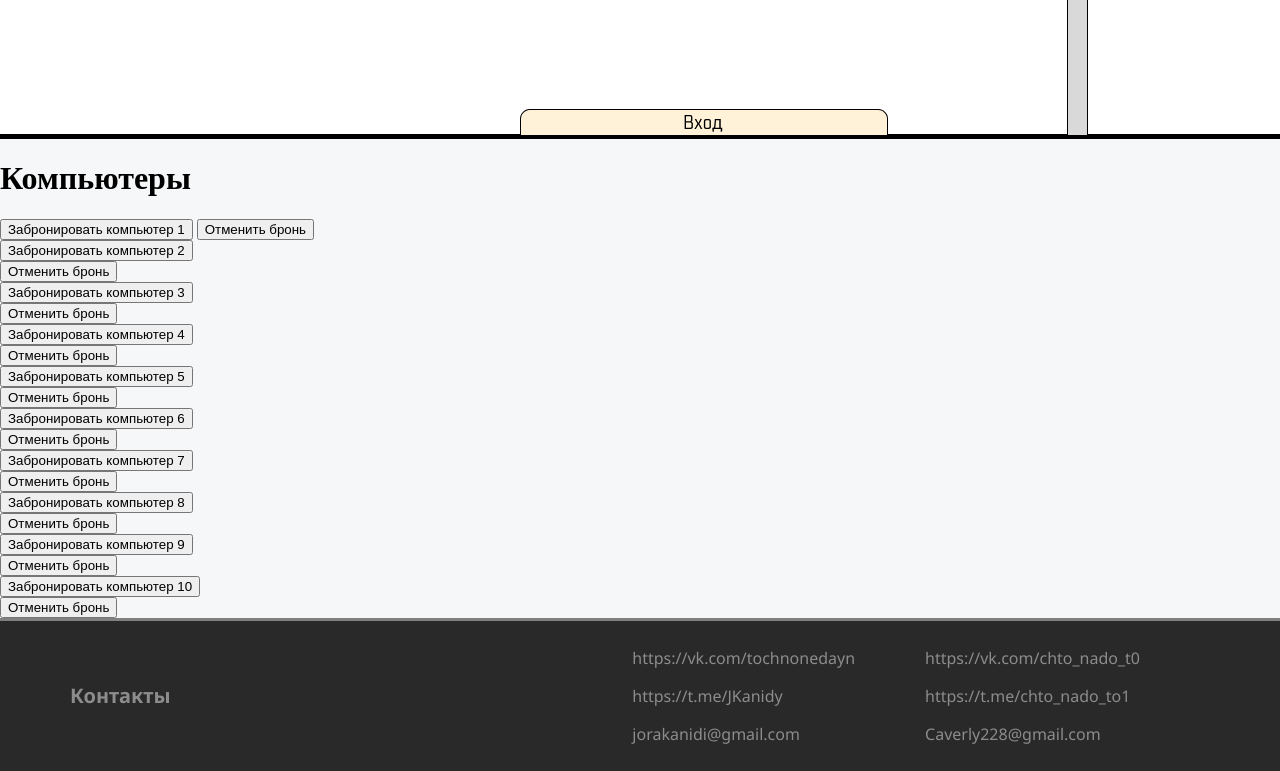
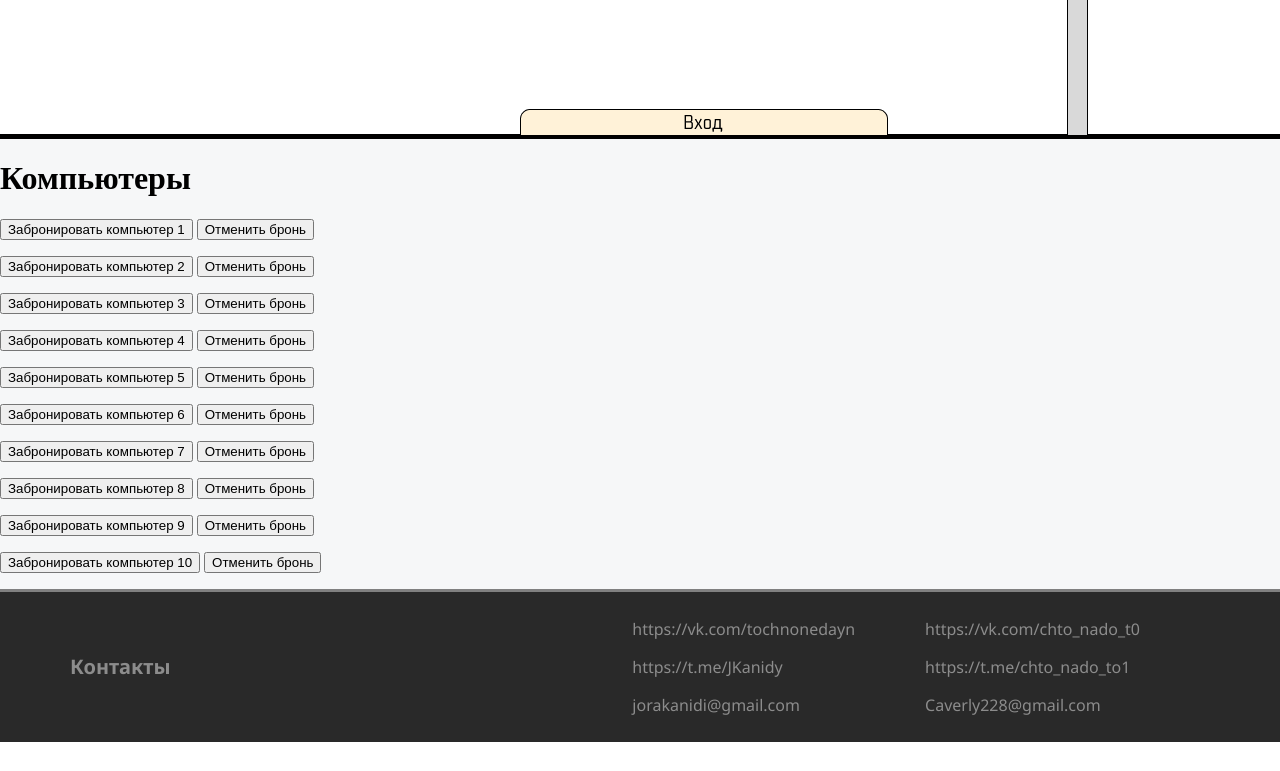
Before and after one commit to JKanidy/reservation, a Django app: page /products/ in a window 1280 px wide; the page is wider, and only the part inside the window is pictured. Shown: the part 562-1333 px from the top of that part. After the commit the page ends 1304 px from the top of that part, so only its background shows below. Run offline with Django 5.2, Linux system fonts and the light colour scheme; the visitor is signed in with stand-in values (Sample User, id 1); parts of the project's set-up code (start-up, migrations or seed data) failed here and were passed over.

Commit message:
обернул в теги

```diff
--- a/products/templates/products/computers_list.html
+++ b/products/templates/products/computers_list.html
@@ -5,88 +5,162 @@
 </div>
 
     <h1>Компьютеры</h1>
-
+<p>
 <div class="buttons-inline">
     <form action="{% url 'products:reserve_computer' computer_name=1 %}" method="post">
         {% csrf_token %}
         <input type="submit" value="Забронировать компьютер 1">
     </form>
 </div>
+
 <div class="buttons-inline">
     <form action="{% url 'products:reserve_delete' reservation_id=1 %}" method="post">
         {% csrf_token %}
         <input type="submit" value="Отменить бронь">
     </form>
 </div>
+</p>
+
+<p>
+<div class="buttons-inline">
 <form action="{% url 'products:reserve_computer' computer_name=2 %}" method="post">
     {% csrf_token %}
     <input type="submit" value="Забронировать компьютер 2">
 </form>
+</div>
+
+<div class="buttons-inline">
 <form action="{% url 'products:reserve_delete' reservation_id=2 %}" method="post">
     {% csrf_token %}
     <input type="submit" value="Отменить бронь">
 </form>
+</div>
+</p>
+
+<p>
+<div class="buttons-inline">
 <form action="{% url 'products:reserve_computer' computer_name=3 %}" method="post">
     {% csrf_token %}
     <input type="submit" value="Забронировать компьютер 3">
 </form>
+</div>
+
+<div class="buttons-inline">
 <form action="{% url 'products:reserve_delete' reservation_id=3 %}" method="post">
     {% csrf_token %}
     <input type="submit" value="Отменить бронь">
 </form>
+</div>
+</p>
+
+<p>
+<div class="buttons-inline">
 <form action="{% url 'products:reserve_computer' computer_name=4 %}" method="post">
     {% csrf_token %}
     <input type="submit" value="Забронировать компьютер 4">
 </form>
+</div>
+
+<div class="buttons-inline">
 <form action="{% url 'products:reserve_delete' reservation_id=4 %}" method="post">
     {% csrf_token %}
     <input type="submit" value="Отменить бронь">
 </form>
+</div>
+</p>
+
+<p>
+<div class="buttons-inline">
 <form action="{% url 'products:reserve_computer' computer_name=5 %}" method="post">
     {% csrf_token %}
     <input type="submit" value="Забронировать компьютер 5">
 </form>
+</div>
+
+<div class="buttons-inline">
 <form action="{% url 'products:reserve_delete' reservation_id=5 %}" method="post">
     {% csrf_token %}
     <input type="submit" value="Отменить бронь">
 </form>
+</div>
+</p>
+
+<p>
+<div class="buttons-inline">
 <form action="{% url 'products:reserve_computer' computer_name=6 %}" method="post">
     {% csrf_token %}
     <input type="submit" value="Забронировать компьютер 6">
 </form>
+</div>
+
+<div class="buttons-inline">
 <form action="{% url 'products:reserve_delete' reservation_id=6 %}" method="post">
     {% csrf_token %}
     <input type="submit" value="Отменить бронь">
 </form>
+</div>
+</p>
+
+<p>
+<div class="buttons-inline">
 <form action="{% url 'products:reserve_computer' computer_name=7 %}" method="post">
     {% csrf_token %}
     <input type="submit" value="Забронировать компьютер 7">
 </form>
+</div>
+
+<div class="buttons-inline">
 <form action="{% url 'products:reserve_delete' reservation_id=7 %}" method="post">
     {% csrf_token %}
     <input type="submit" value="Отменить бронь">
 </form>
+</div>
+</p>
+
+<p>
+<div class="buttons-inline">
 <form action="{% url 'products:reserve_computer' computer_name=8 %}" method="post">
     {% csrf_token %}
     <input type="submit" value="Забронировать компьютер 8">
 </form>
+</div>
+
+<div class="buttons-inline">
 <form action="{% url 'products:reserve_delete' reservation_id=8 %}" method="post">
     {% csrf_token %}
     <input type="submit" value="Отменить бронь">
 </form>
+</div>
+</p>
+
+<p>
+<div class="buttons-inline">
 <form action="{% url 'products:reserve_computer' computer_name=9 %}" method="post">
     {% csrf_token %}
     <input type="submit" value="Забронировать компьютер 9">
 </form>
+</div>
+
+<div class="buttons-inline">
 <form action="{% url 'products:reserve_delete' reservation_id=9 %}" method="post">
     {% csrf_token %}
     <input type="submit" value="Отменить бронь">
 </form>
+</div>
+</p>
+
+<p>
+<div class="buttons-inline">
 <form action="{% url 'products:reserve_computer' computer_name=10 %}" method="post">
     {% csrf_token %}
     <input type="submit" value="Забронировать компьютер 10">
 </form>
+</div>
+
+<div class="buttons-inline">
 <form action="{% url 'products:reserve_delete' reservation_id=10 %}" method="post">
     {% csrf_token %}
     <input type="submit" value="Отменить бронь">
 </form>
+</div>
+</p>
```
